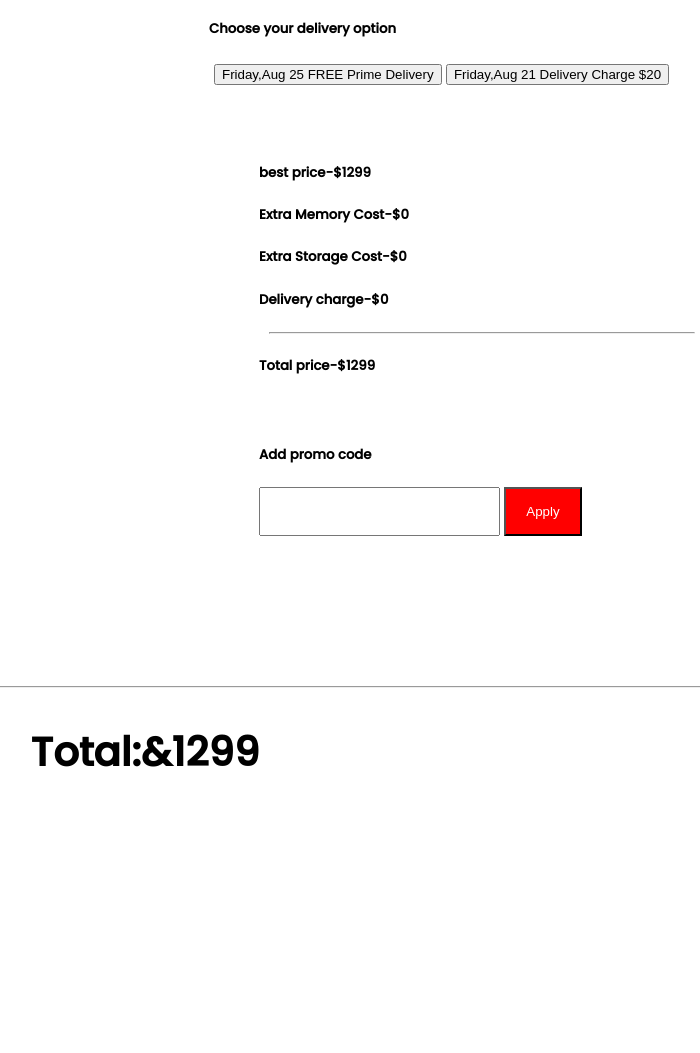
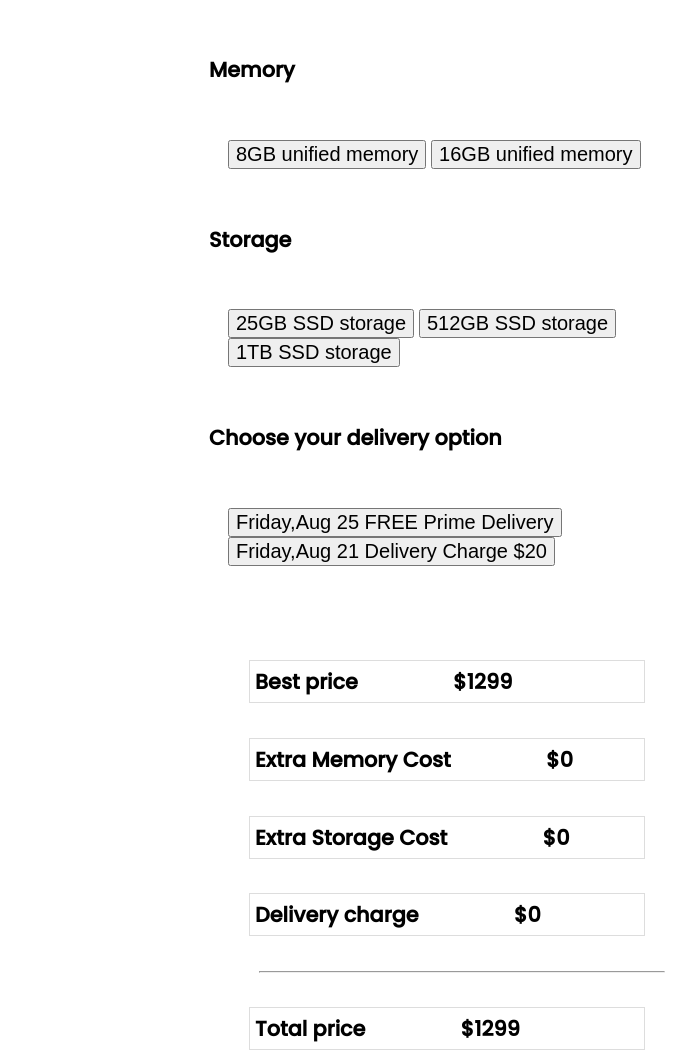
Before and after one commit to Raduana-Khawla/mac-book-pro, a plain HTML site: page index.html in a window 1280 px wide. Shown: the part 474-1527 px from the top of the page, without its empty margins (495-1195 px from the left). Before the commit the page ends 1289 px from the top, so only its background shows below. Drawn offline with Linux system fonts and the light colour scheme.

Commit message:
commit code

```diff
--- a/index.html
+++ b/index.html
@@ -41,13 +41,13 @@
                 </div>
                 </div>
                 </div>
-        <div id="input-value" class="price-count">
-            <h5>best price-$<span id="price-input">1299</span></h5>
-            <h5>Extra Memory Cost-$<span id="memory-input" >0</span></h5>
-            <h5>Extra Storage Cost-$<span id="storage-input">0</span></h5>
-            <h5>Delivery charge-$<span id="delivery-input">0</span></h5>
+        <div id="input-value"  class="price-count">
+             <h5>Best <span class="spacing">price $</span><span id="price-input">1299</span></h5>
+            <h5>Extra Memory <span class="spacing">Cost $</span><span id="memory-input" >0</span></h5>
+            <h5>Extra Storage <span class="spacing">Cost $</span><span id="storage-input">0</span></h5>
+            <h5>Delivery <span class="spacing">charge $</span><span id="delivery-input">0</span></h5>
             <hr>
-            <h5 >Total price-$<span id="sub-total">1299</span></h5> <br>
+            <h5 >Total <span class="spacing">price $</span><span id="sub-total">1299</span></h5> <br>
             <h5>Add promo code</h5>
             <div><input id="input-field" class="field-size" type="text">
                 <button id="getPin" class="color">Apply</button></div>
--- a/style.css
+++ b/style.css
@@ -5,15 +5,21 @@ body {
 
 hr {
     margin-left: 10px;
-    margin-right: 40px;
+    margin-right: 80px;
+    padding-right: 10px;
+}
+
+h1 {
+    font-size: 30px;
 }
 
 h2 {
-    font-size: 40px;
+    font-size: 25px;
     text-align: center;
 }
 
 .flexible-container {
+    font-size: 25px;
     display: flex;
     margin-bottom: 100px;
 }
@@ -21,31 +27,40 @@ h2 {
 .color {
     background-color: red;
     color: white;
-    padding: 15px 20px;
+    padding: 22px 30px;
+    font-size: 20px;
 }
 
 .appleM1-chip {
-    width: 60%;
+    width: 50%;
     padding-left: 5%;
 
 }
 
 .appleM1-chip img {
-    width: 40%;
+    width: 50%;
     padding-left: 300px;
     padding-top: 50px;
 
 }
 
 .field-size {
-    padding: 15px 30px;
+    box-shadow: #ddd;
+    padding: 15px 40px;
+    font-size: 20px;
 }
 
 .link-button-row {
-    margin: 5px;
-    padding: 40px, 50px;
-    border-radius: 5px;
+    margin: 4px;
+    padding: 20px 15px;
+    font-size: large;
+    border-radius: 10px;
     background-color: white;
+}
+
+.numbers button {
+    box-sizing: 40px;
+    font-size: 20px;
 }
 
 .link-button-row:focus {
@@ -54,5 +69,18 @@ h2 {
 }
 
 .price-count {
-    padding: 50px;
+    margin: 20px;
+    padding: 20px;
+
 }
+
+.price-count h5 {
+    border: 1px solid #ddd;
+    margin-right: 100px;
+    padding: 5px;
+}
+
+.spacing {
+    word-spacing: 90px;
+
+}
```
